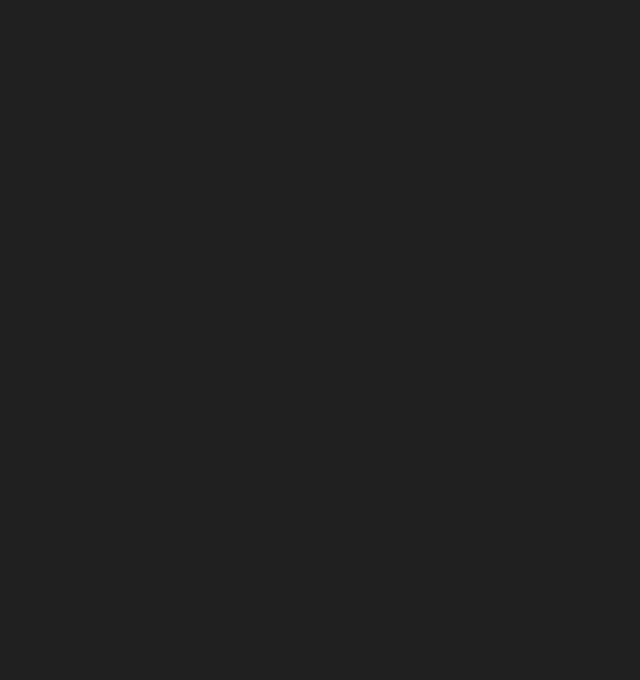
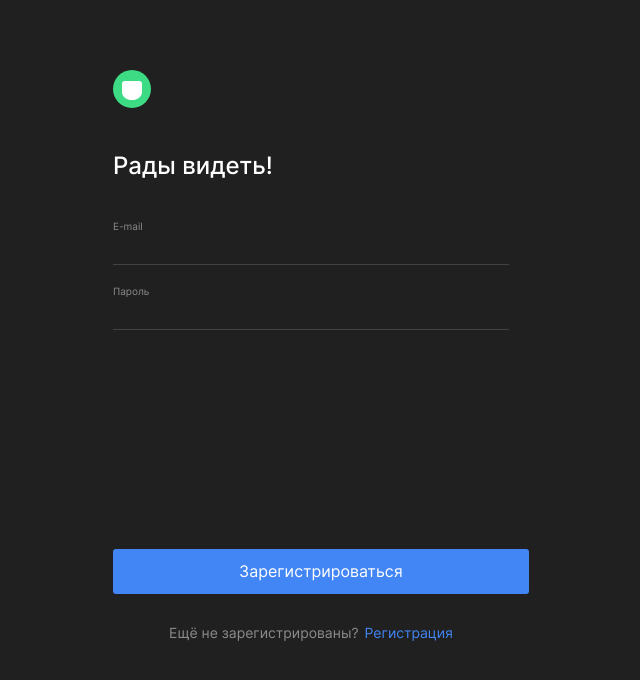
Before and after one commit to latypovroman/movies-explorer-frontend, a React (Create React App) app: page /signin in a window 1280 px wide. Before the commit this address had no page. Shown: the top 680 px of the page, without its empty margins (329-969 px from the left). Built offline with nearby package versions, Linux system fonts and the light colour scheme.

Commit message:
added signin and 404 layout and all routes

```diff
--- a/src/components/App/App.js
+++ b/src/components/App/App.js
@@ -8,17 +8,19 @@ import React from "react";
 import SavedMovies from "../SavedMovies/SavedMovies";
 import Profile from "../Profile/Profile";
 import Register from "../Register/Register";
+import Login from "../Login/Login";
+import NotFound from "../NotFound/NotFound";
 
 
 function App() {
 
     const location = useLocation();
 
+
     const checkHeaderPath = () => {
-        if (location.pathname === '/signup' || location.pathname === '/signin') {
-            return null
-        }
-        return <Header/>
+        const routesWithHeader = ["/", "/movies", "/saved-movies", "/profile"];
+
+        return routesWithHeader.map((path, index) => location.pathname === path ? <Header key={index}/> : null)
     }
 
   return (
@@ -27,9 +29,11 @@ function App() {
           <Routes>
               <Route path="/" element={ <><Main/><Footer/></> }/>
               <Route path="/signup" element={ <Register/> }/>
+              <Route path="/signin" element={ <Login/> }/>
               <Route path="/movies" element={ <><Movies/><Footer/></> }/>
               <Route path="/saved-movies" element={ <><SavedMovies/><Footer/></> }/>
               <Route path="/profile" element={ <Profile/> }/>
+              <Route path="/*" element={ <NotFound/> }/>
           </Routes>
       </div>
   );
--- /dev/null
+++ b/src/components/Login/Login.css
@@ -0,0 +1,3 @@
+.form__button_type_login {
+    margin-top: 199px;
+}
--- /dev/null
+++ b/src/components/Login/Login.js
@@ -0,0 +1,28 @@
+import React from 'react';
+import logo from "../../images/logo.svg";
+import { Link } from "react-router-dom";
+import './Login.css';
+
+const Login = () => {
+    return (
+        <div className="sign">
+            <img src={logo} alt="Логотип"/>
+            <h2 className="sign__title">Рады видеть!</h2>
+            <form className="form">
+                <p className="form__description">E-mail</p>
+                <input className="form__input" type="email" required/>
+                <p className="form__error-text" id="email-error"></p>
+                <p className="form__description">Пароль</p>
+                <input className="form__input form__input_error" type="password" required/>
+                <p className="form__error-text" id="password-error"></p>
+                <button className="form__button form__button_type_login">Зарегистрироваться</button>
+            </form>
+            <p className="sign__redirect-text">
+                Ещё не зарегистрированы?
+                <Link to="/signup" className="sign__redirect-link">Регистрация</Link>
+            </p>
+        </div>
+    );
+};
+
+export default Login;
--- a/src/components/NavAuthBlock/NavAuthBlock.css
+++ b/src/components/NavAuthBlock/NavAuthBlock.css
@@ -11,6 +11,7 @@
     line-height: 16px;
     cursor: pointer;
     padding: 0;
+    text-decoration: none;
     transition: all 0.3s ease-in;
 }
 
@@ -29,6 +30,7 @@
     margin-left: 30px;
     cursor: pointer;
     transition: all 0.3s ease-in;
+    text-decoration: none;
 }
 
 .nav-auth__login:hover {
--- a/src/components/NavAuthBlock/NavAuthBlock.js
+++ b/src/components/NavAuthBlock/NavAuthBlock.js
@@ -1,11 +1,12 @@
 import React from 'react';
 import './NavAuthBlock.css';
+import { Link } from "react-router-dom";
 
 const NavAuthBlock = () => {
     return (
         <div className="nav-auth">
-            <button className="nav-auth__registration">Регистрация</button>
-            <button className="nav-auth__login">Войти</button>
+            <Link to="/signup" className="nav-auth__registration">Регистрация</Link>
+            <Link to="/signin" className="nav-auth__login">Войти</Link>
         </div>
     );
 };
--- /dev/null
+++ b/src/components/NotFound/NotFound.css
@@ -0,0 +1,36 @@
+.not-found {
+    padding: 246px 0 5px;
+}
+
+.not-found__error-number {
+    font-weight: 400;
+    font-size: 140px;
+    line-height: 169px;
+    text-align: center;
+    color: #FFFFFF;
+    margin: 0;
+}
+
+.not-found__subtitle {
+    font-weight: 400;
+    font-size: 16px;
+    line-height: 19px;
+    text-align: center;
+    color: #FFFFFF;
+    margin: 0 0 184px;
+}
+
+.not-found__back-button {
+    color: #4285F4;
+    background-color: transparent;
+    border: none;
+    padding: 0;
+    margin: 0 auto;
+    display: block;
+    cursor: pointer;
+    transition: all 0.3s ease-in;
+}
+
+.not-found__back-button:hover {
+    opacity: 0.8;
+}
--- /dev/null
+++ b/src/components/NotFound/NotFound.js
@@ -0,0 +1,19 @@
+import React from 'react';
+import { useNavigate } from 'react-router-dom';
+import './NotFound.css';
+
+const NotFound = () => {
+
+    const navigate = useNavigate();
+    const goBack = () => navigate(-1);
+
+    return (
+        <section className="not-found">
+            <h2 className="not-found__error-number">404</h2>
+            <p className="not-found__subtitle">Страница не найдена</p>
+            <button className="not-found__back-button" onClick={goBack}>Назад</button>
+        </section>
+    );
+};
+
+export default NotFound;
--- a/src/components/Register/Register.css
+++ b/src/components/Register/Register.css
@@ -50,11 +50,11 @@
     line-height: 12px;
     color: #EE3465;
     width: 100%;
-    margin: 24px 0 0 0;
+    margin: 20px 0 0 0;
 }
 
 .form__error-text_active {
-    margin-top: 6px;
+    margin-top: 8px;
 }
 
 .form__button {
```
